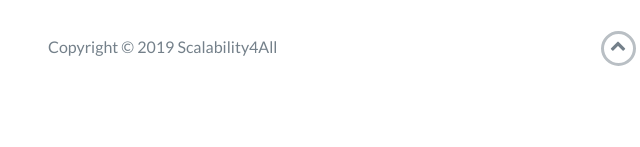
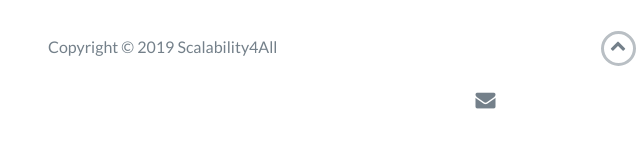
Before and after one commit to scalability4all/scalability4all.github.io, a website: page index.html in a window 1280 px wide. Shown: the part 4364-4511 px from the top of the page, 22-662 px from the left. Before the commit the page ends 4484 px from the top, so only its background shows below. Drawn offline with nearby package versions, Linux system fonts and the light colour scheme.

Commit message:
Update index.html

```diff
--- a/index.html
+++ b/index.html
@@ -301,6 +301,13 @@
                         </li>
                     </ul>
                 </div>
+                <div class="col-sm-5 social">
+                    <ul>
+                        <li>
+                            <a href="mailto: admin@scalability4all.com" target="_blank"><i class="fa fa-envelope" aria-hidden="true"></i></a>
+                        </li>
+                    </ul>
+                </div>
             </div>
         </div>
     </footer>
```
